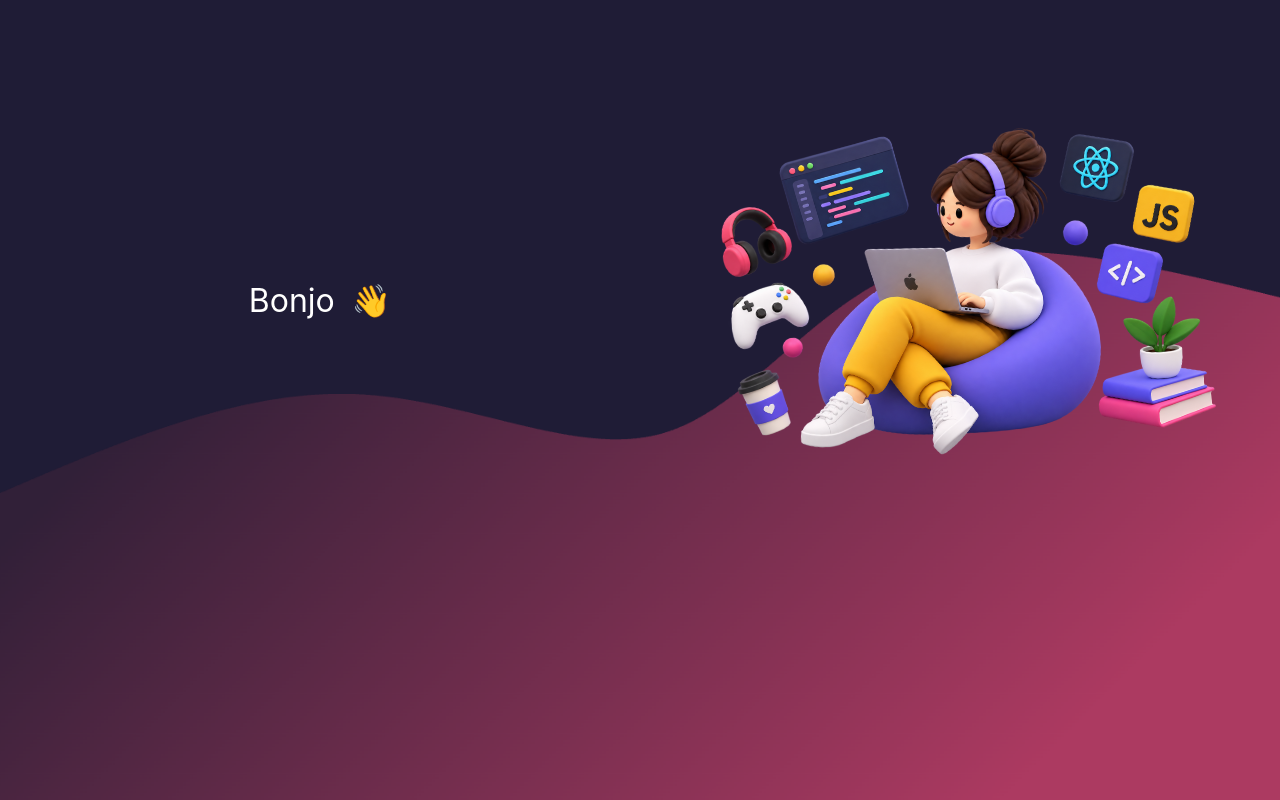
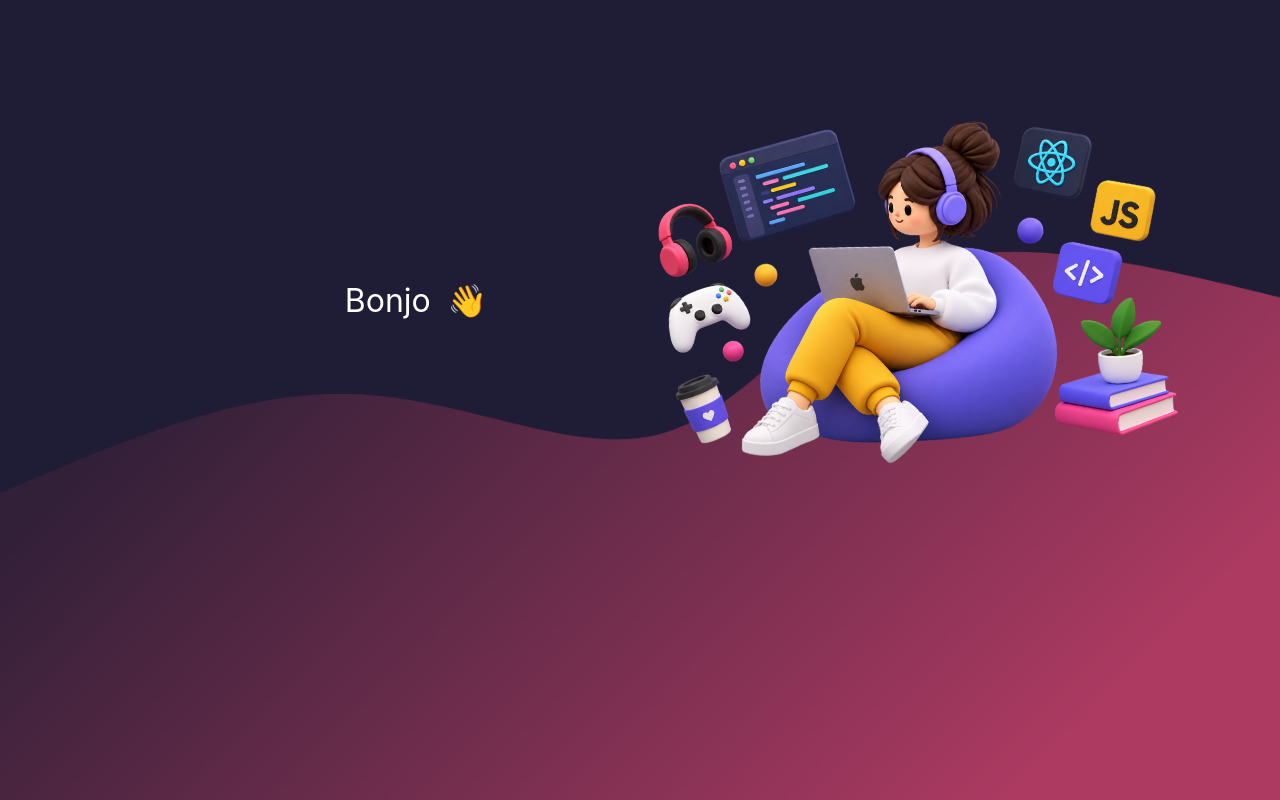
Before and after one commit to AngelaMorenoPrado/angelamorenoprado.github.io, a React (Create React App) app: page / in a window 1280 px wide. Built offline with nearby package versions, Linux system fonts and the light colour scheme.

Commit message:
chore: css changes

```diff
--- a/src/App.css
+++ b/src/App.css
@@ -1,5 +1,8 @@
 .App {
   text-align: center;
+  background-color: #1F1C36;
+  padding-left: 15%;
+  padding-right: 15%;
 }
 
 .introduction {
@@ -9,7 +12,6 @@
   justify-content: space-between;
 
   height: 75vh;
-  background-color: #1F1C36;
 }
 
 #text-container,
@@ -17,7 +19,7 @@
   width: 50%;
 
   img {
-    width: 80%;
+    width: 120%;
     animation: floating 3s ease-in-out infinite;
   }
 
```
